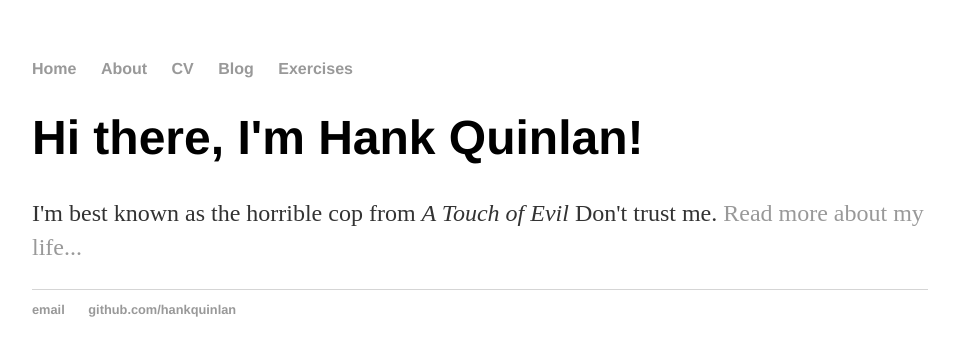
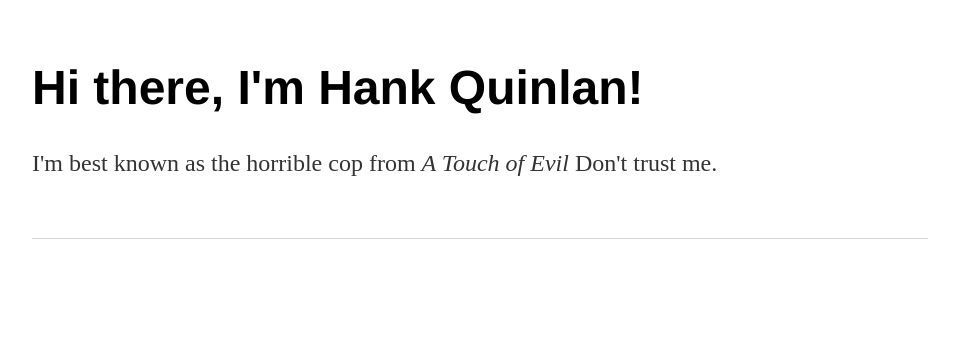
Before and after one commit to mcpo19/mcpo19_backup, a Jekyll site: the page built from index.html, in a window 1280 px wide. Shown: the top 356 px of the page, without its empty margins (160-1115 px from the left). Built offline with Jekyll 4.4.1, drawn with Linux system fonts in a browser that asks for light colours.

Commit message:
Update main.css

```diff
--- a/css/main.css
+++ b/css/main.css
@@ -1,12 +1,14 @@
 body {
     margin: 60px auto;
     width: 70%;
+    font-family: 'Gotham', 'Avenir Next', 'Sans-Serif';
 }
-/* #sidenav {
+#sidenav {
     position: fixed;
     top: 0;
     left: 0;
-} */
+    height: 100%;
+}
 nav ul, footer ul {
     font-family:'Helvetica', 'Arial', 'Sans-Serif';
     padding: 0px;
@@ -14,12 +16,12 @@
     font-weight: bold;
 }
 nav ul li, footer ul li {
-    display: inline;
+    display: block;
     margin-right: 20px;
 }
 a {
     text-decoration: none;
-    color: #999;
+    color: white;
 }
 a:hover {
     text-decoration: underline;
```
